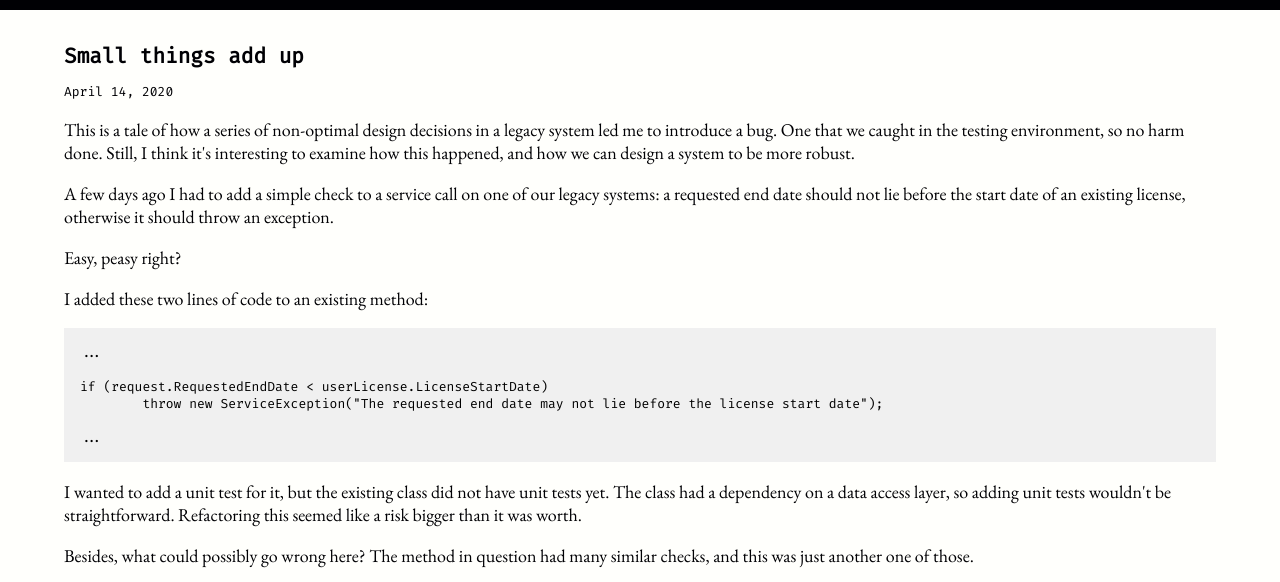
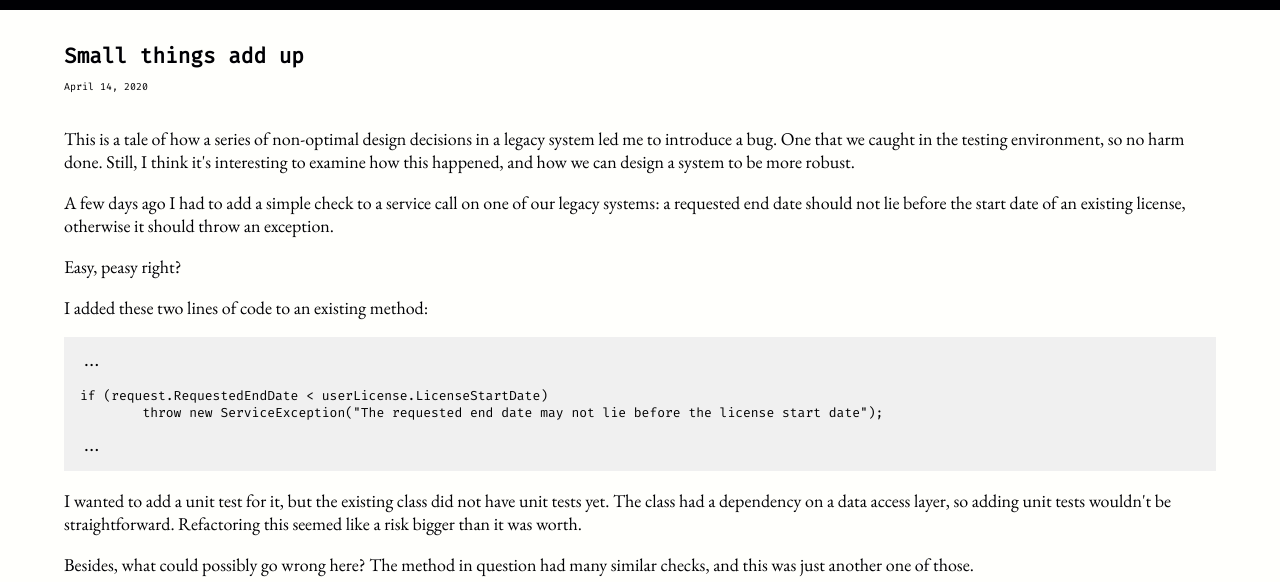
Before and after one commit to ReneWiersma/renewiersma.github.io, a plain HTML site: page index.html in a window 1280 px wide. Shown: the part 138-720 px from the top of the page. Drawn offline with nearby package versions, Linux system fonts and the light colour scheme.

Commit message:
some tiny css changes

```diff
--- a/main.css
+++ b/main.css
@@ -33,8 +33,9 @@ p, body {
 
 p.date {
 	font-family: 'Fira Code', monospace;
-	font-size: small;
+	font-size: x-small;
 	color: var(--dark-color);
+	padding: 0px 0px 16px 0px;
 }
 
 pre.code {
```
